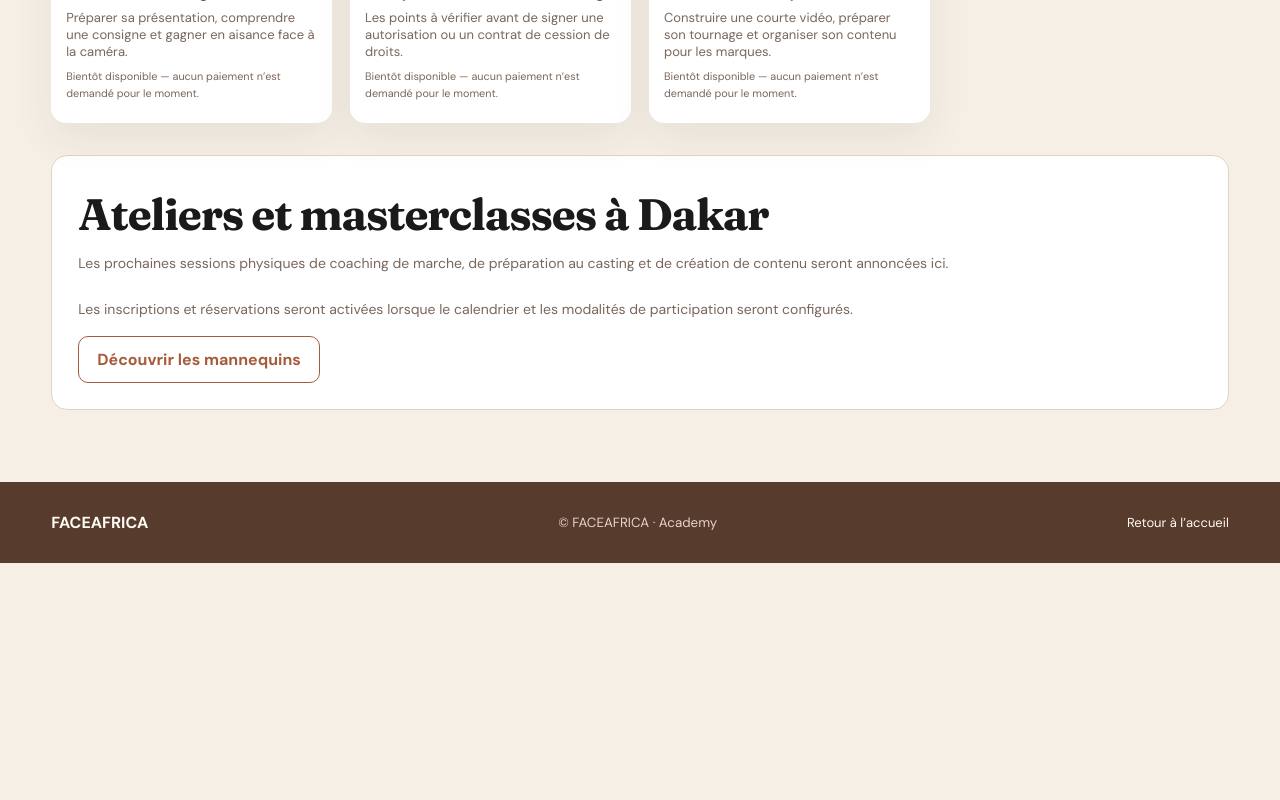
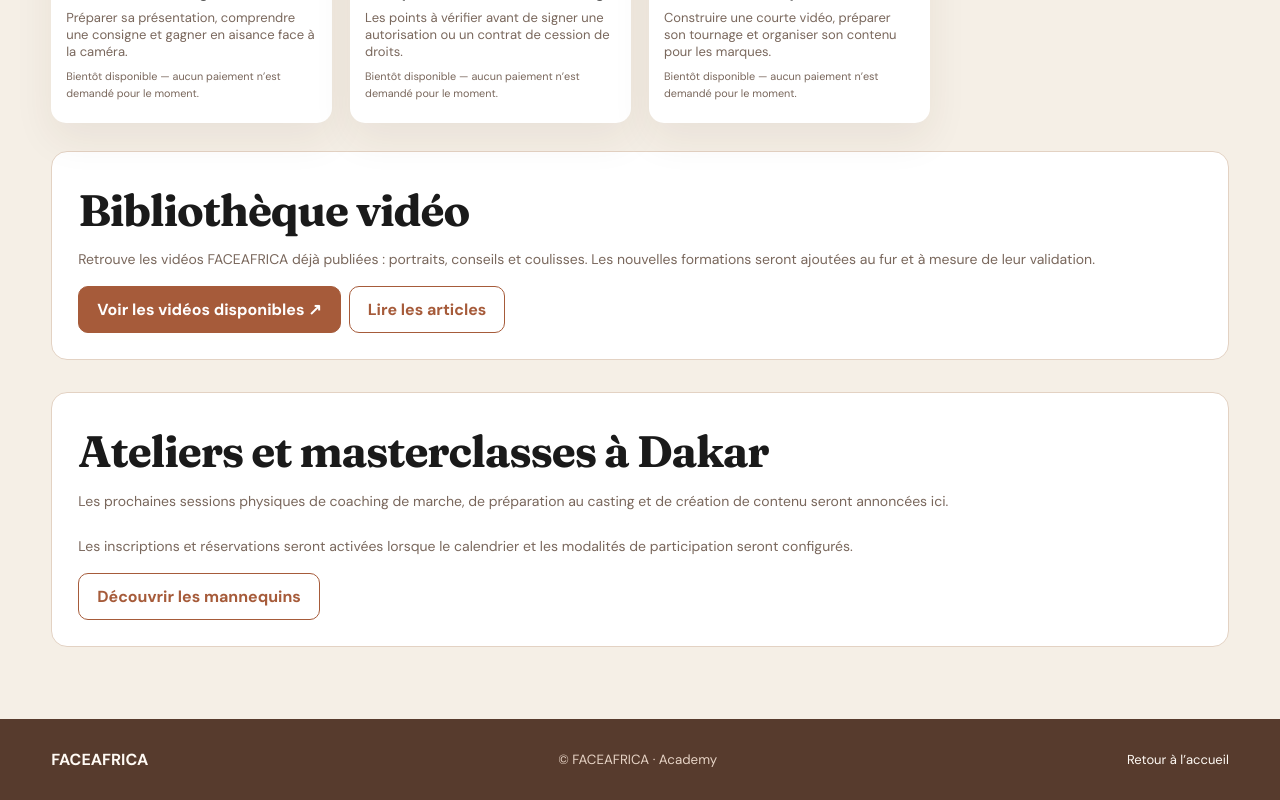
Before and after one commit to alladindieye-max/face-africa, a Next.js app: page /academy in a window 1280 px wide. Shown: the part 1012-1812 px from the top of the page. Before the commit the page ends 1575 px from the top, so only its background shows below. Built offline with nearby package versions, Linux system fonts and the light colour scheme; no server answers.

Commit message:
Connect Academy landing page to published learning resources

```diff
--- a/src/app/academy/page.tsx
+++ b/src/app/academy/page.tsx
@@ -60,6 +60,12 @@ export default function AcademyPage() {
           </div>
         </article>)}
       </section>
+      <section className="feature" style={{ marginTop: 28, marginBottom: 28 }}>
+        <h2>Bibliothèque vidéo</h2>
+        <p>Retrouve les vidéos FACEAFRICA déjà publiées : portraits, conseils et coulisses. Les nouvelles formations seront ajoutées au fur et à mesure de leur validation.</p>
+        <Link className="button primary" href="/videos">Voir les vidéos disponibles ↗</Link>
+        <Link className="button" href="/articles" style={{ marginLeft: 8 }}>Lire les articles</Link>
+      </section>
       <section className="feature" style={{ marginTop: 32 }}>
         <h2>Ateliers et masterclasses à Dakar</h2>
         <p>Les prochaines sessions physiques de coaching de marche, de préparation au casting et de création de contenu seront annoncées ici.</p>
```
